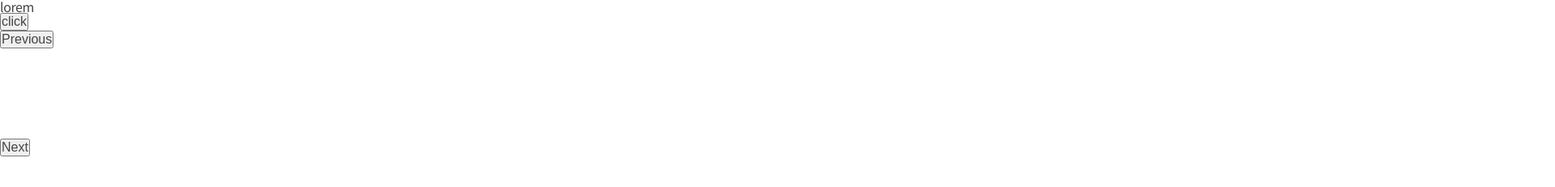
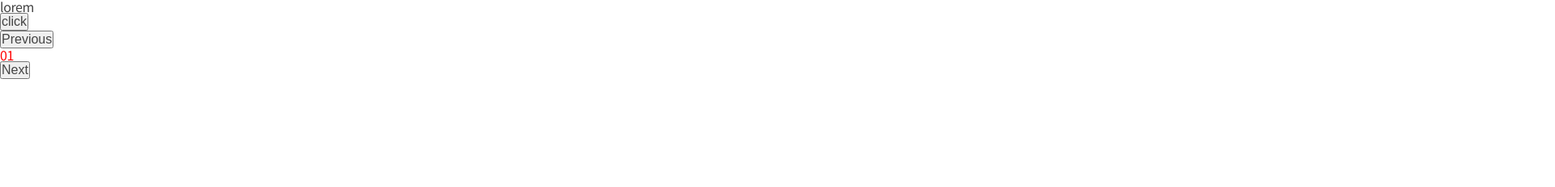
Before and after one commit to devheee/html_step05, a plain HTML site: page jquery01.html in a window 1280 px wide. Shown: the top 232 px of the page at 81% size, 1920 px wide, since content can reach past the window. Drawn offline with Linux system fonts and the light colour scheme; the site is published under a folder, as on GitHub Pages, so addresses that start at the root find nothing; some icons are missing.

Commit message:
Add files via upload

```diff
--- a/jquery01.html
+++ b/jquery01.html
@@ -7,7 +7,7 @@
     <meta name="viewport" content="width=device-width, initial-scale=1.0">
     <title>html 기초 05</title>
     <link rel="stylesheet" href="./css/reset.css">
-    <link rel="stylesheet" href="/css/slick.css">
+    <link rel="stylesheet" href="./css/slick.css">
     <link rel="stylesheet" href="./css/main.css">
     <script src="./js/jquery-1.12.4.min.js"></script>
     <script src="./js/slick.min.js"></script>
```
